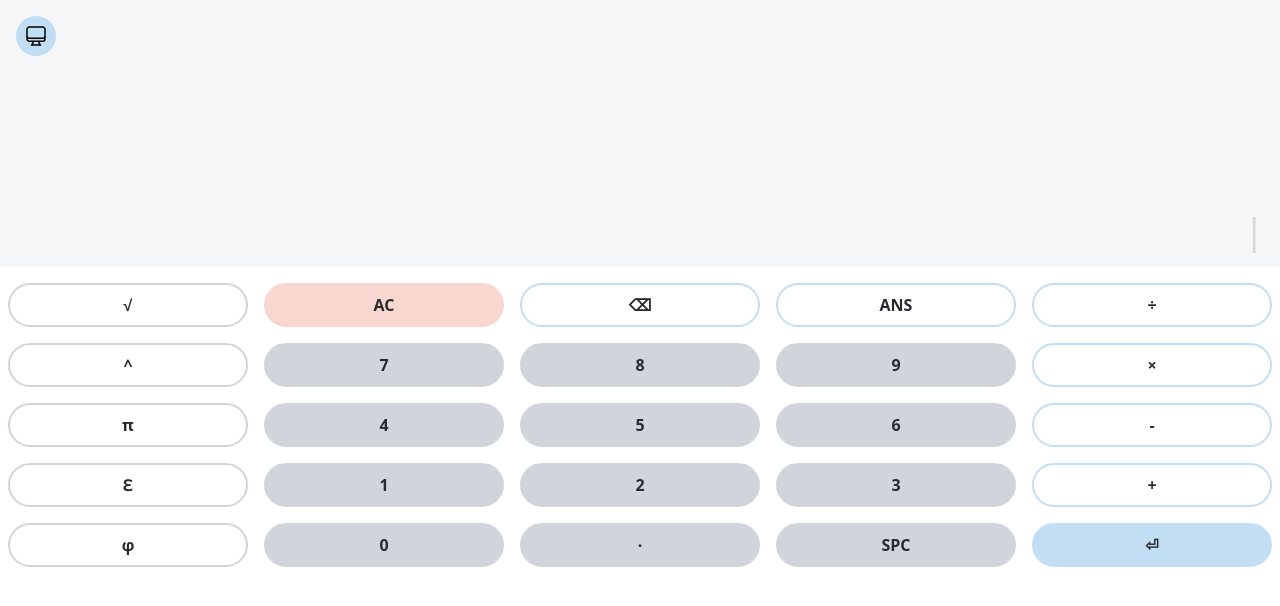
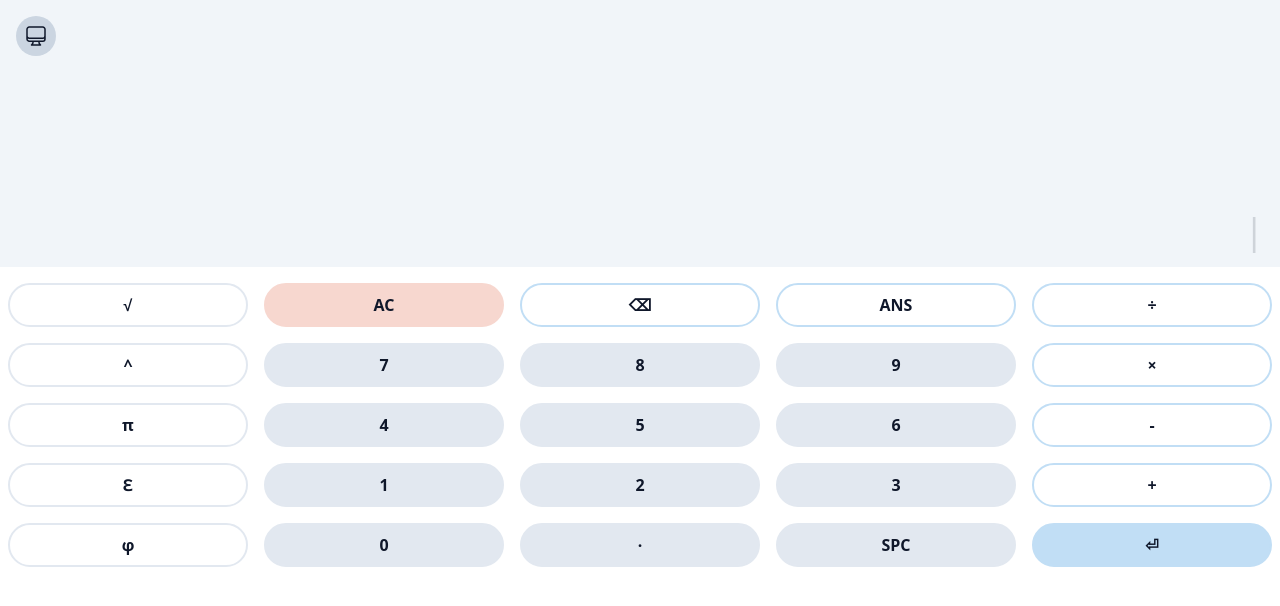
Before and after one commit to feasterjon/rpncalc, a React (Create React App) app: page / in a window 1280 px wide. Shown: the top 606 px of the page. Built offline with nearby package versions, Linux system fonts and the light colour scheme.

Commit message:
First pass at theme styles

```diff
--- a/src/components/rpncalc/config.js
+++ b/src/components/rpncalc/config.js
@@ -137,23 +137,23 @@ export const config = {
       styles: { // active is repeated in main to ensure active styles are applied onClick
         del: {
           active: 'bg-secondary',
-          main: 'active:bg-secondary bg-secondary-light border-2 border-secondary-light'
+          main: 'active:bg-secondary bg-secondary-light border-2 border-secondary-light dark:active:bg-secondary-dark dark:active:border-secondary-dark dark:bg-secondary dark:border-secondary'
         },
         enter: {
           active: 'bg-primary',
-          main: 'active:bg-primary bg-primary-light border-2 border-primary-light'
+          main: 'active:bg-primary bg-primary-light border-2 border-primary-light dark:active:bg-primary-dark dark:active:border-primary-dark dark:bg-primary dark:border-primary'
         },
         fn: {
-          active: 'bg-gray-400',
-          main: 'active:bg-gray-400 border-2 border-gray-300'
+          active: 'bg-slate-200',
+          main: 'active:bg-slate-300 border-2 border-slate-200 dark:active:bg-slate-600 dark:border-slate-700'
         },
         main: {
-          active: 'bg-gray-400',
-          main: 'active:bg-gray-400 bg-gray-300 border-2 border-gray-300'
+          active: 'bg-slate-200',
+          main: 'active:bg-slate-300 bg-slate-200 border-2 border-slate-200 dark:active:bg-slate-600 dark:bg-slate-700 dark:border-slate-700'
         },
         operator: {
           active: 'bg-primary',
-          main: 'active:bg-primary border-2 border-primary-light'
+          main: 'active:bg-primary border-2 border-primary-light dark:border-primary'
         }
       }
     }
--- a/src/components/rpncalc/index.js
+++ b/src/components/rpncalc/index.js
@@ -162,36 +162,46 @@ export default function RPNCalc() {
 
   return (
     <div className="flex flex-col h-screen mx-auto" data-mode={theme} data-oldname="container">
-      <div className="basis-1/3 bg-light flex flex-col" data-oldname="top">
+      <div className="basis-1/3 bg-slate-100 dark:bg-dark flex flex-col" data-oldname="top">
         <div className="flex flex-row h-full" data-oldname="row">
           <div className="basis-1/12 flex items-start justify-start p-4" data-oldname="theme">
             <div className="
-              bg-primary-light
+              active:bg-slate-400
+              bg-slate-300
               cursor-default
+              dark:active:bg-slate-600
+              dark:bg-slate-700
+              dark:text-slate-100
               p-2
               rounded-full
               select-none
+              text-slate-900
             " onClick={toggleTheme}>
               <Icon id={themes[themeIndex].icon} />
             </div>
           </div>
-          <div className="basis-11/12 flex items-end justify-end text-dark p-4" data-oldname="history">
+          <div className="basis-11/12 dark:text-slate-100 flex items-end justify-end text-slate-900 p-4" data-oldname="history">
             <div className="text-xl">{formatNumbers(lastExpression)}<br />{formatNumbers(lastAnswer)}</div>
           </div>
         </div>
         <div className="basis-3/5 flex items-end justify-end p-4" data-oldname="result">
-          <span className="text-4xl text-primary">{formatNumbers(currentExpression)}<span className="cursor text-dark">|</span></span>
+          <span className="text-4xl text-primary dark:text-primary-light">{formatNumbers(currentExpression)}<span className="cursor dark:text-slate-100 text-slate-900">|</span></span>
           {pasteEnabled && <span className="
-            bg-primary-light
+            active:bg-slate-400
+            bg-slate-300
             cursor-default
+            dark:active:bg-slate-600
+            dark:bg-slate-700
+            dark:text-slate-100
             ml-2
             p-2
             rounded-full
             select-none
+            text-slate-900
           " onClick={handlePaste}><Icon id="clipboard" /></span>}
         </div>
       </div>
-      <div className="basis-2/3 pt-2" data-oldname="keypad">
+      <div className="dark:bg-xdark basis-2/3 pt-2" data-oldname="keypad">
         <Keyboard config={inputConfig} />
       </div>
     </div>
--- a/src/components/rpncalc/keyboard.js
+++ b/src/components/rpncalc/keyboard.js
@@ -52,7 +52,7 @@ export function Keyboard({ config = {} }) {
       {buttons.map((button) =>
         <div className="w-1/5" key={`button-${button.id}`}>
           <div
-            className={`cursor-default font-bold m-2 p-2 rounded-full select-none text-center text-dark
+            className={`cursor-default dark:text-slate-100 font-bold m-2 p-2 rounded-full select-none text-center text-slate-900
               ${`button-${button.id}` === `button-${pressedKey}` ? dynamicStyles : button.styles?.main}
             `}
             onClick={() => handleInput(button)}
```
